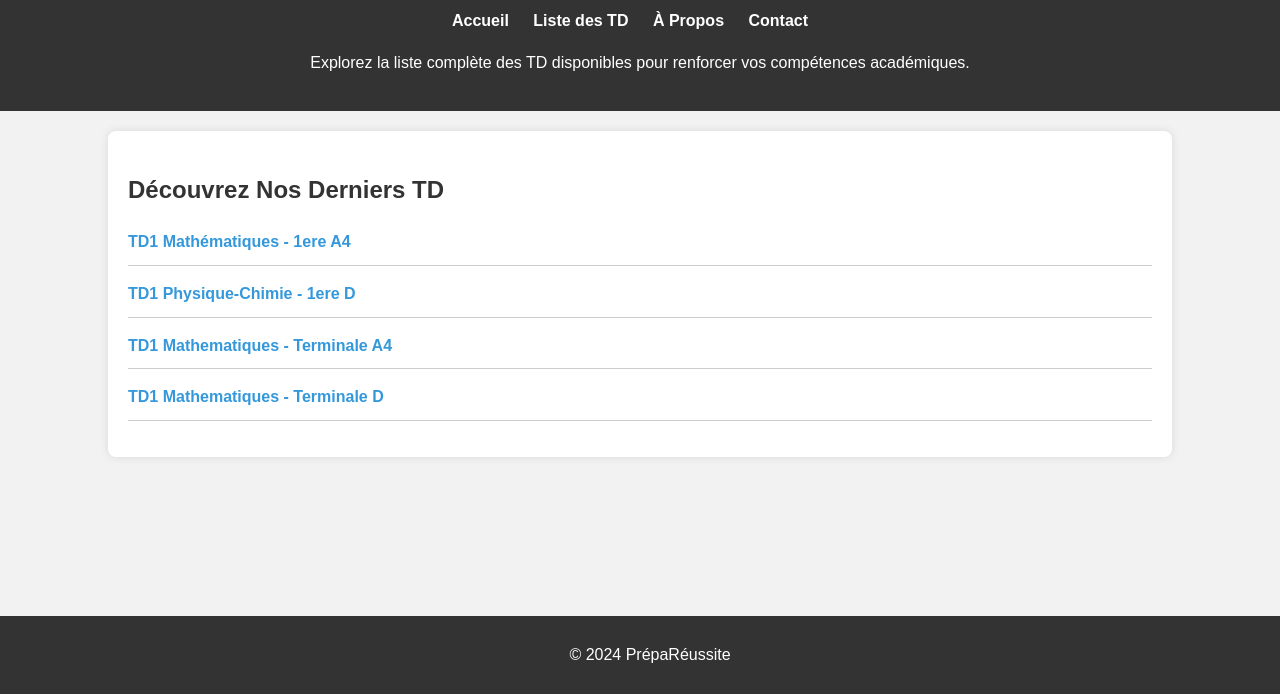
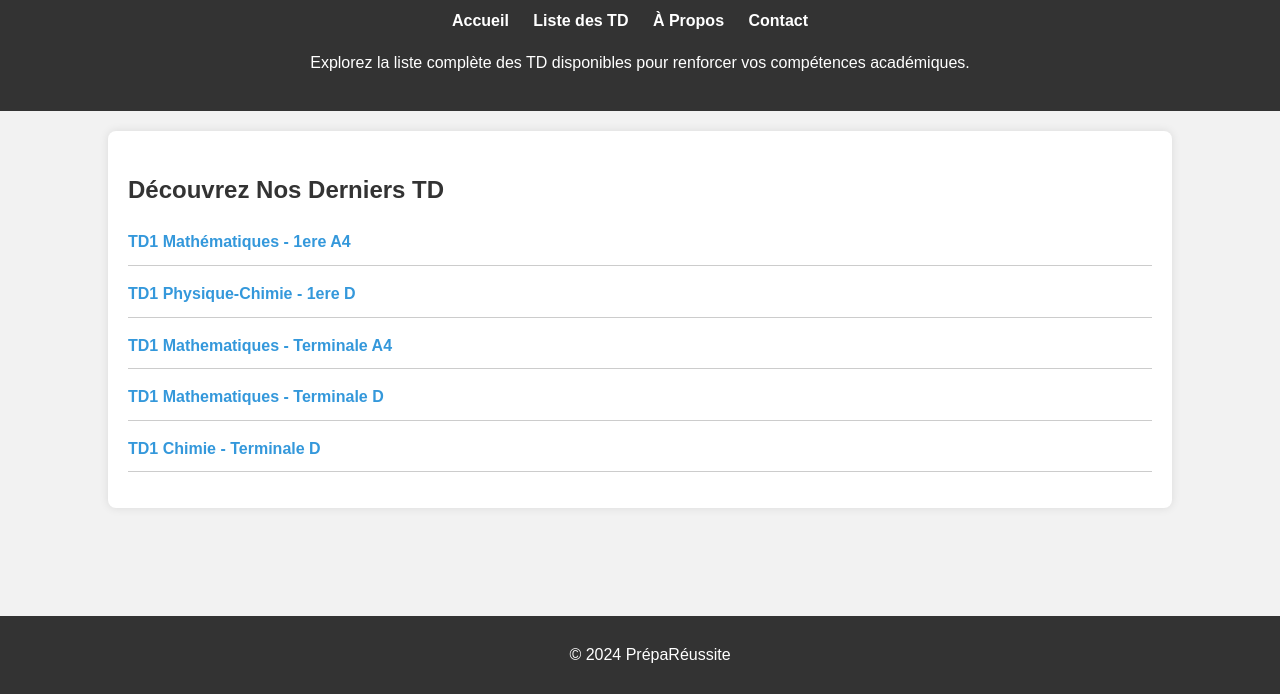
Before and after one commit to ardu79/PrepaReussite_siteTD, a plain HTML site: page td.html in a window 1280 px wide. Shown: the part 106-800 px from the top of the page. Drawn offline with Linux system fonts and the light colour scheme.

Commit message:
Update td.html

```diff
--- a/td.html
+++ b/td.html
@@ -27,6 +27,7 @@
             <li><a href="td2.html">TD1 Physique-Chimie - 1ere D</a></li>
             <li><a href="td3.html">TD1 Mathematiques  - Terminale A4</a></li>
             <li><a href="td1.html">TD1 Mathematiques  - Terminale D</a></li>
+            <li><a href="td5.html">TD1 Chimie  - Terminale D</a></li>
 
             <!-- Ajoutez d'autres liens de TD ici -->
         </ul>
```
